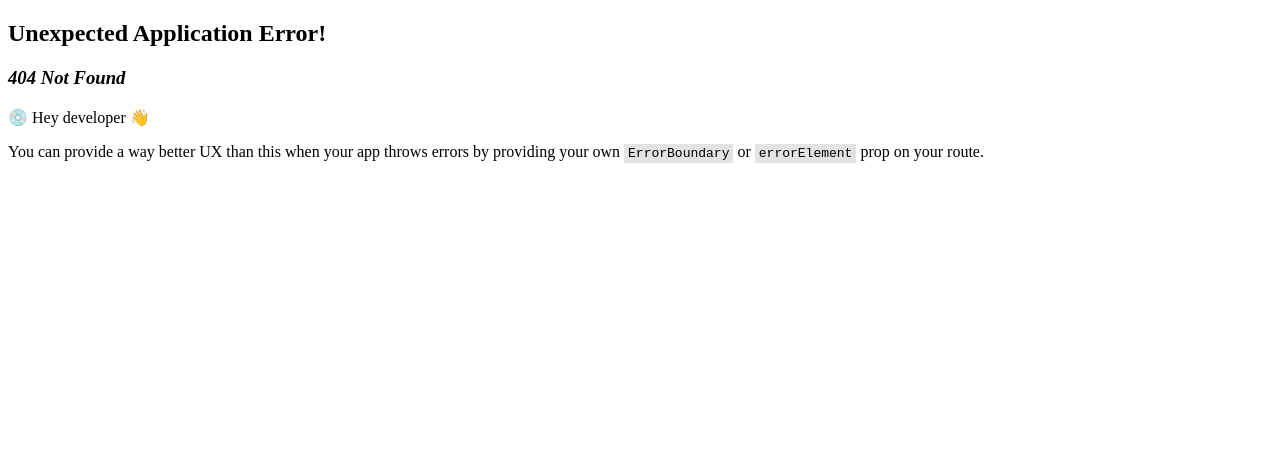
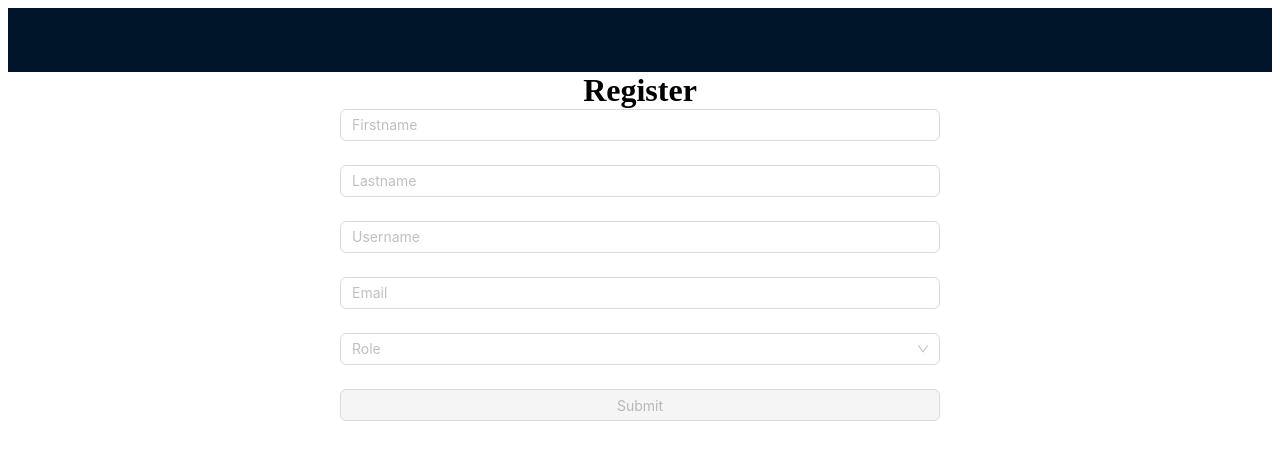
Before and after one commit to Mergent/max-test, a React (Create React App) app: page /register in a window 1280 px wide. Before the commit this address had no page. Shown: the top 460 px of the page. Built offline with nearby package versions, Linux system fonts and the light colour scheme.

Commit message:
Added register form with validation

```diff
--- a/package.json
+++ b/package.json
@@ -3,15 +3,18 @@
   "version": "0.1.0",
   "private": true,
   "dependencies": {
+    "@hookform/resolvers": "^3.7.0",
     "antd": "^5.18.0",
     "axios": "^1.7.2",
     "localforage": "^1.10.0",
     "match-sorter": "^6.3.4",
     "react": "^18.3.1",
     "react-dom": "^18.3.1",
+    "react-hook-form": "^7.52.1",
     "react-router-dom": "^6.23.1",
     "react-scripts": "5.0.1",
-    "sort-by": "^1.2.0"
+    "sort-by": "^1.2.0",
+    "yup": "^1.4.0"
   },
   "devDependencies": {
     "cors": "^2.8.5",
--- a/src/App.js
+++ b/src/App.js
@@ -1,11 +1,17 @@
 import React from "react";
 import { createBrowserRouter, RouterProvider } from "react-router-dom";
 import MainPage from "./pages/MainPage";
+import RegistrationForm from "./pages/RegisrationForm";
 
 const router = createBrowserRouter([
   {
     path: "/users",
     element: <MainPage />,
+  },
+  {
+    path:"/register",
+    element: <RegistrationForm/>
+
   },
 ]);
 
--- /dev/null
+++ b/src/pages/RegisrationForm.jsx
@@ -0,0 +1,118 @@
+import React from "react";
+import {Form, Input, Select, Button } from "antd";
+import { Header } from "antd/es/layout/layout";
+import { useForm, Controller,} from "react-hook-form";
+import { yupResolver } from "@hookform/resolvers/yup";
+import * as yup from "yup";
+
+const schema = yup
+  .object({
+    firstName: yup.string()
+      .required("This field is required. You can't leave this field blank")
+      .matches(/^[a-zA-Z0-9_-]+$/, 'Contains invalid characters'),
+    lastName: yup.string()
+      .required("This field is required. You can't leave this field blank")
+      .matches(/^[a-zA-Z0-9_-]+$/, 'Contains invalid characters'),
+    userName: yup.string()
+      .required("This field is required. You can't leave this field blank"),
+    email: yup.string()
+      .required("This field is required. You can't leave this field blank")
+      .matches(/^[\w-\.]+@([\w-]+\.)+[\w-]{2,4}$/, 'Please enter a valid email address'),
+  })
+
+
+const RegistrationForm = () => {
+    const {
+        control,
+        formState:{errors, isValid},
+        handleSubmit,
+        reset,
+
+    }=useForm({
+        mode:"onBlur",
+        resolver: yupResolver(schema),
+    });
+
+    const onSubmit = (data)=>{
+       console.log('Register Form:', data);
+       reset();
+    }
+
+
+  return (
+    <div className="App">
+      <Header/>
+
+      <h1 style={{maxWidth: 600, margin:"auto", textAlign:'center' }}>
+        Register
+      </h1>
+
+      <form style={{maxWidth: 600, margin:"auto" }}
+        onSubmit={handleSubmit(onSubmit)}>
+        <Controller
+            name="firstName"
+            control={control}
+            render={({ field }) =>
+              <Form.Item>
+                <Input placeholder="Firstname" {...field} />
+                <p style={{color: "red", margin:0}}>{errors.firstName?.message} </p>
+              </Form.Item>}
+        />
+
+        <Controller
+            name="lastName"
+            control={control}
+            render={({ field }) =>
+              <Form.Item>
+                <Input placeholder="Lastname" {...field} />
+                <p style={{color: "red", margin:0}}>{errors.lastName?.message} </p>
+              </Form.Item>}
+        />
+
+        <Controller
+            name="userName"
+            control={control}
+            render={({ field }) =>
+              <Form.Item>
+                <Input placeholder="Username" {...field} />
+                <p style={{color: "red", margin:0}}>{errors.userName?.message} </p>
+              </Form.Item>}
+        />
+
+        <Controller
+            name="email"
+            control={control}
+            render={({ field }) =>
+              <Form.Item >
+                <Input placeholder="Email" {...field} />
+                <p style={{color: "red", margin:0}}>{errors.email?.message} </p>
+              </Form.Item>}
+        />
+
+        <Controller
+            name="role"
+            control={control}
+            render={({ field }) =>
+              <Form.Item>
+                <Select placeholder="Role"{...field}
+                    options={[
+                      {value: "ADMINISTRATOR", label:"ADMINISTRATOR"},
+                      {value: "USER", label:"USER"},
+                    ]}
+                />
+              </Form.Item>}
+        />
+
+              <Form.Item>
+                <Button  style={{width:'100%'}} disabled={!isValid} type="primary" htmlType="submit">
+                    Submit
+                </Button>
+              </Form.Item>
+        </form>
+
+
+    </div>
+  )
+};
+
+export default RegistrationForm;
```
Also changed, not shown: src/pages/Wtf.jsx (deleted, +0 -11 lines), 1 other file (tests, documents, lock files or other folders).
